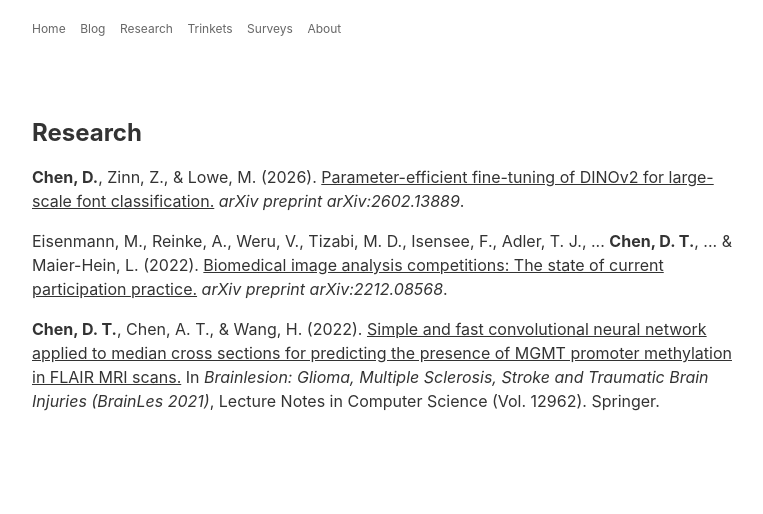
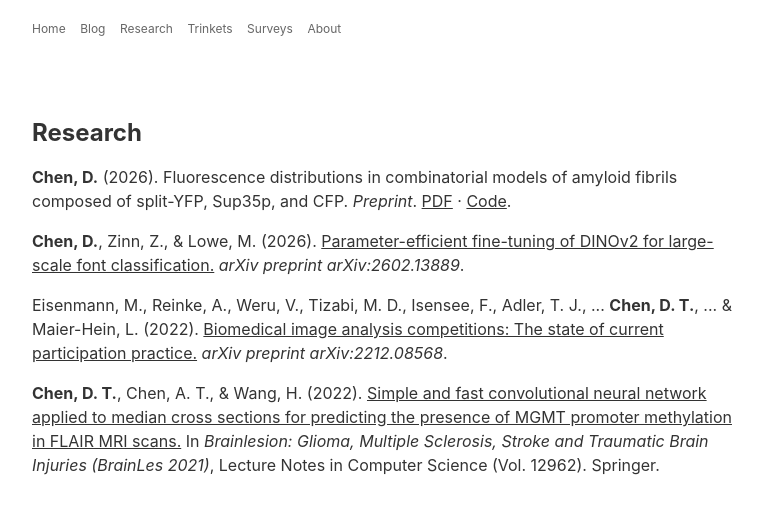
Before and after one commit to danielchen0/danielchen0.github.io, a Jekyll site: the page built from research.markdown, in a window 1280 px wide. Shown: the top 514 px of the page, without its empty margins (258-1021 px from the left). Built offline with Jekyll 4.4.1, drawn with Linux system fonts in a browser that asks for light colours.

Commit message:
Add amyloid preprint to research page

```diff
--- a/research.markdown
+++ b/research.markdown
@@ -3,6 +3,10 @@ title: research
 layout: simple
 page_id: research
 ---
+
+<p>
+    <b>Chen, D.</b> (2026). Fluorescence distributions in combinatorial models of amyloid fibrils composed of split-YFP, Sup35p, and CFP. <i>Preprint</i>. <a href='/papers/amyloids.pdf' target='_blank'>PDF</a> &middot; <a href='https://github.com/danielchen0/amyloids' target='_blank'>Code</a>.
+</p>
 
 <p>
     <b>Chen, D.</b>, Zinn, Z., &amp; Lowe, M. (2026). <a href='https://arxiv.org/abs/2602.13889' target='_blank'>Parameter-efficient fine-tuning of DINOv2 for large-scale font classification.</a> <i>arXiv preprint arXiv:2602.13889</i>.
```
Also changed, not shown: 1 other file.
